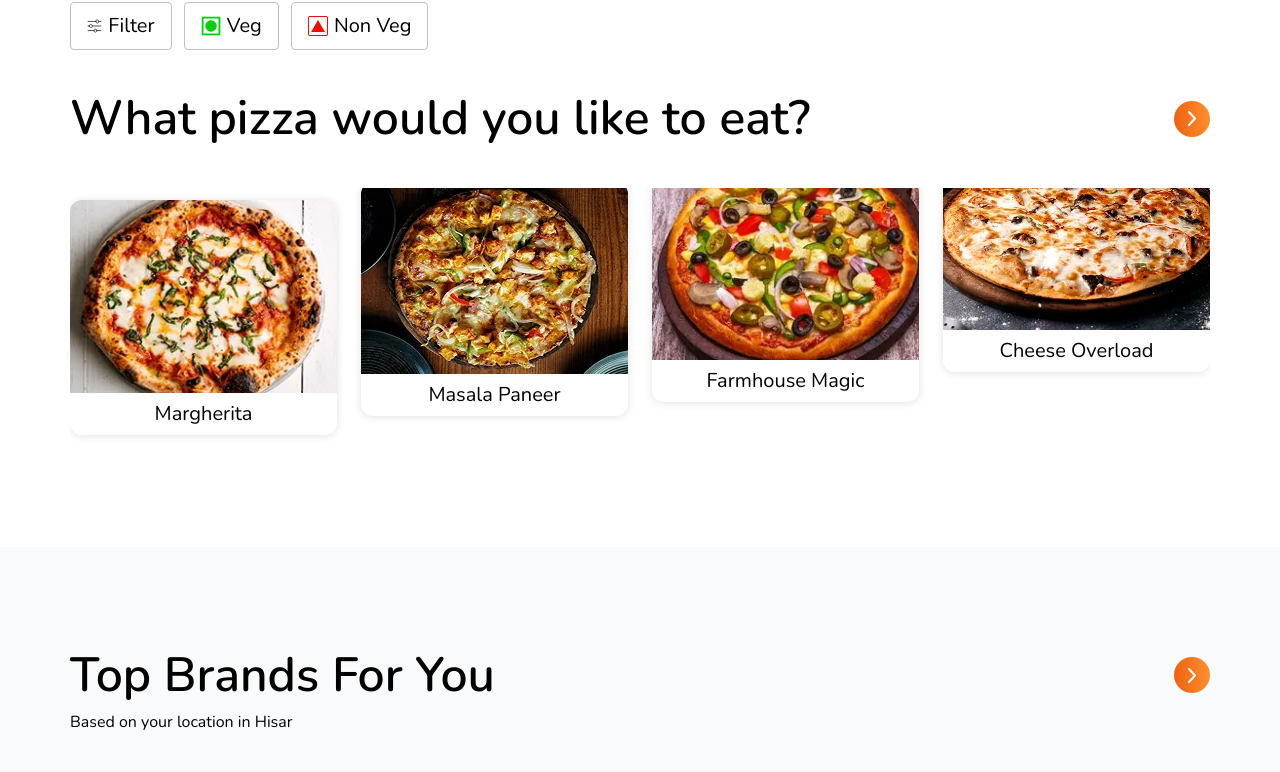
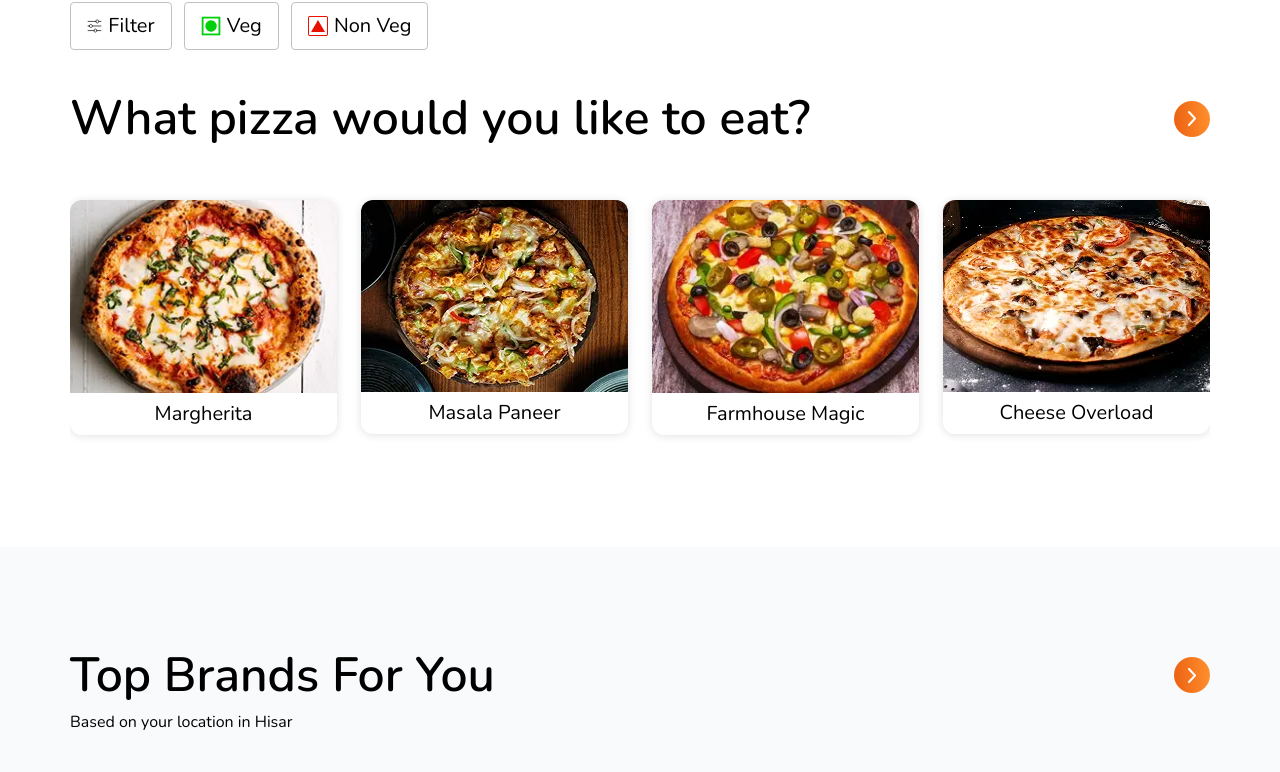
Before and after one commit to Nehaboora033/pizza, a React (Vite) app: page /offers in a window 1280 px wide. Shown: the part 664-1436 px from the top of the page. Built offline with nearby package versions, Linux system fonts and the light colour scheme.

Commit message:
added client-side classs in swiper

```diff
--- a/src/App.css
+++ b/src/App.css
@@ -102,30 +102,29 @@
     scale: 1.3;
 } */
 
-
-.swiper-slide.swiper-slide-active+div {
+/* active previous profile */
+/* When 4th is active, move 3rd, 2nd, 1st back */
+.mySwiper:has(.swiper-wrapper > .swiper-slide:nth-child(4).swiper-slide-active) .swiper-wrapper>.swiper-slide:nth-child(3) .client-slide {
     transform: translateY(-18px);
 }
 
-.swiper-slide.swiper-slide-active+div+div {
+.mySwiper:has(.swiper-wrapper > .swiper-slide:nth-child(4).swiper-slide-active) .swiper-wrapper>.swiper-slide:nth-child(2) .client-slide {
     transform: translateY(-33px);
 }
 
-.swiper-slide.swiper-slide-active+div+div+div {
+.mySwiper:has(.swiper-wrapper > .swiper-slide:nth-child(4).swiper-slide-active) .swiper-wrapper>.swiper-slide:nth-child(1) .client-slide {
     transform: translateY(-62px);
 }
 
-/* Select the previous 1st slide */
-.mySwiper:has(.swiper-slide:nth-child(4).swiper-slide-active) .swiper-slide:nth-child(3) {
+/* active next proile */
+.mySwiper .swiper-wrapper>.swiper-slide.swiper-slide-active+.swiper-slide .client-slide {
     transform: translateY(-18px);
 }
 
-/* Previous 2nd slide */
-.mySwiper:has(.swiper-slide:nth-child(4).swiper-slide-active) .swiper-slide:nth-child(2) {
+.mySwiper .swiper-wrapper>.swiper-slide.swiper-slide-active+.swiper-slide+.swiper-slide .client-slide {
     transform: translateY(-33px);
 }
 
-/* Previous 3rd slide */
-.mySwiper:has(.swiper-slide:nth-child(4).swiper-slide-active) .swiper-slide:nth-child(1) {
+.mySwiper .swiper-wrapper>.swiper-slide.swiper-slide-active+.swiper-slide+.swiper-slide+.swiper-slide .client-slide {
     transform: translateY(-62px);
 }
--- a/src/components/OurClient.jsx
+++ b/src/components/OurClient.jsx
@@ -1,4 +1,4 @@
-import React, { useState } from 'react'
+import React, { useRef, useState } from 'react'
 import SubHeading from './common/SubHeading'
 import Description from './common/Description'
 import { OurClient_Data, Profile } from '../utils/helper'
@@ -18,6 +18,7 @@
 const OurClient = () => {
   const [thumbsSwiper, setThumbsSwiper] = useState(null);
   const [activeIndex, setActiveIndex] = useState(3);
+  const swiperRef = useRef(null);
   return (
     <div className='bg-center bg-cover bg-no-repeat' style={{ backgroundImage: `url(${backgroundImage})` }}>
       <div className='max-w-[1164px] mx-auto px-3 py-[100px]'>
@@ -49,11 +50,13 @@
         >
           {Profile.map((item, index) => (
             <SwiperSlide key={index}>
-              <img
-                src={item.img}
-                alt={`profile-${index}`}
-                className={' transition-all duration-300 mx-auto '}
-              />
+              <div className='client-slide'>
+                <img
+                  src={item.img}
+                  alt="profile"
+                  className={' transition-all duration-300 mx-auto '}
+                />
+              </div>
 
             </SwiperSlide>
           ))}
```
Also changed, not shown: src/utils/helper.js (+0 -7 lines).
